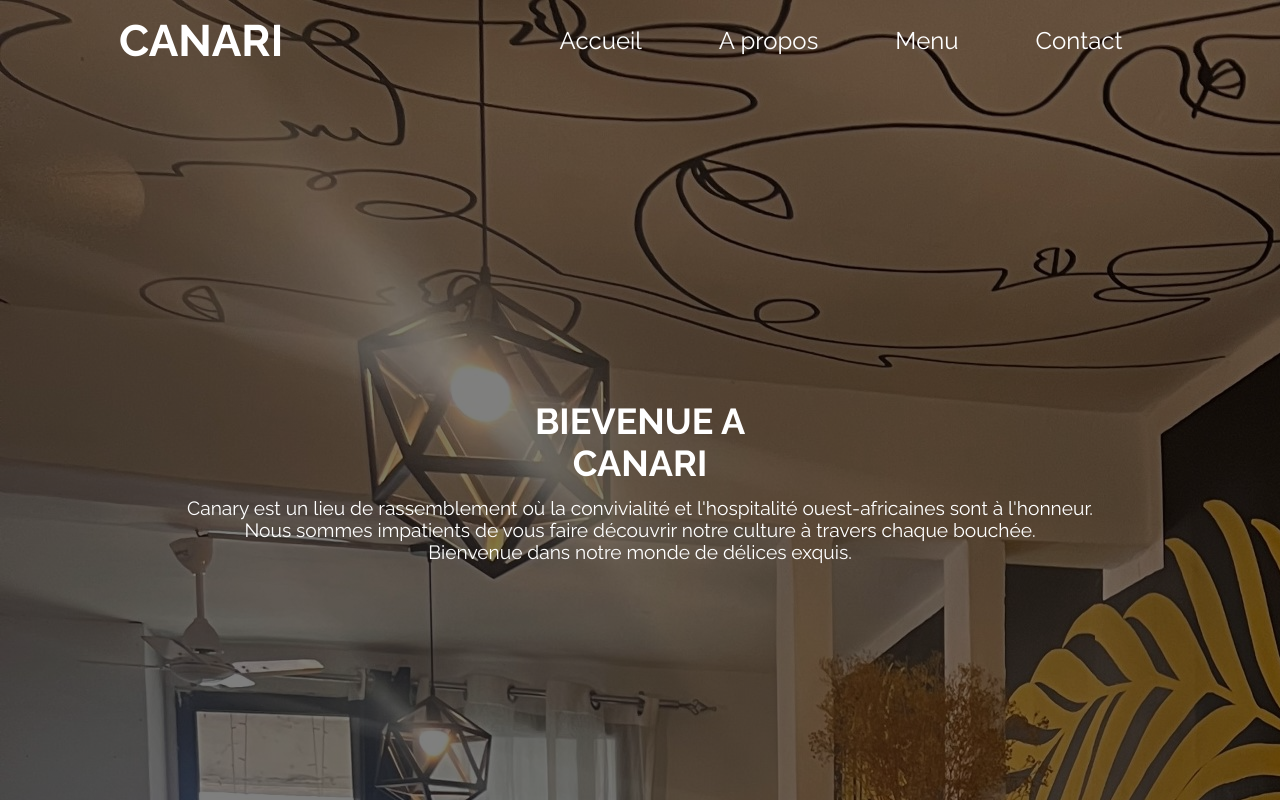
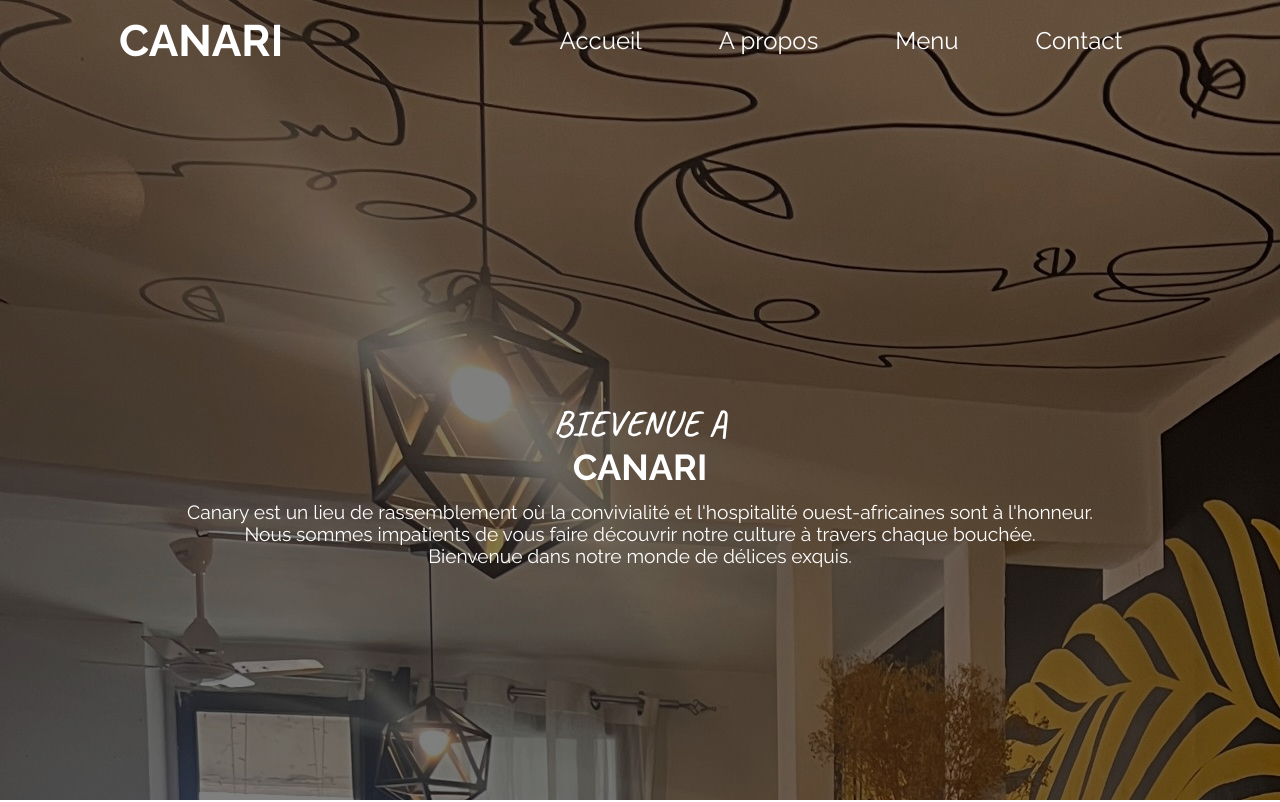
Before and after one commit to rxb3n/canari-site, a Vue app in the folder canari-site/: page / in a window 1280 px wide. Shown: the top 802 px of the page. Built offline with nearby package versions, Linux system fonts and the light colour scheme.

Commit message:
gallery done, header done, footer done

```diff
--- a/canari-site/src/components/Hero.vue
+++ b/canari-site/src/components/Hero.vue
@@ -2,7 +2,8 @@
 <section id="hero-section">
     <div class="hero-container">
         <div class="hero-text">
-            <h1 class="hero-text-header">BIEVENUE A <br>CANARI</h1>
+            <h1 class="hero-text-header font-secondary">BIEVENUE A</h1>
+            <h1 class="hero-text-header">CANARI</h1>
             <p class="hero-description">
                 Canary est un lieu de rassemblement où la convivialité et l'hospitalité ouest-africaines sont à l'honneur. <br>
                 Nous sommes impatients de vous faire découvrir notre culture à travers chaque bouchée. <br>
--- a/canari-site/src/components/Menu.vue
+++ b/canari-site/src/components/Menu.vue
@@ -1,6 +1,6 @@
 <template>
     <!-- menu section -->
-    <section class="menu-container" id="menu">
+    <section class="menu-container" id="menu-section">
 		<div class="menu-box">
 			<div class="sauces">
 				<h2 class="text-primary space-mar">NOS SAUCES (3000 CFA)</h2>
--- a/canari-site/src/components/Navbar.vue
+++ b/canari-site/src/components/Navbar.vue
@@ -2,16 +2,16 @@
     <section id="nav-section">
         <div class="nav-container" :class="{ 'scrolled': isScrolled }">
             <div class="nav-logo">
-                <a href="#hero-section"><h2 class="nav logo">CANARI</h2></a>
+                <a href="/"><h2 class="nav logo">CANARI</h2></a>
             </div>
             <div class="nav-elements">
-                <a href="/"><p class="nav">Accueil</p></a>
+                <a href="#hero-section"><p class="nav">Accueil</p></a>
                <a href="#about-section"><p class="nav">A propos</p></a>
 
             <div class="menu-dropdown">
                <a href="#menu-section"><p class="dropbtn">Menu</p></a>
                 <div class="dropdown-content">
-                    <a href="#">MENU COMPLET</a>
+                    <a @click="showModal" href="#menu-section">MENU COMPLET</a>
                 </div>
             </div>
 
--- a/canari-site/src/style.css
+++ b/canari-site/src/style.css
@@ -27,6 +27,8 @@
 	--m-sm: 2rem;
 	--p-big: 1rem 0;
 }
+
+
 
 html {
 	scroll-behavior: smooth;
@@ -76,3 +78,14 @@ a:link{
 	margin-top: 10%;
 	margin-left: 50%;
 }
+
+/* SWIPER STYLE */
+
+.swiper-pagination-bullet-active {
+	background-color:var(--highlight-color) !important;
+}
+
+.swiper-button-next,
+.swiper-button-prev {
+	color: var(--highlight-color) !important;
+}
--- a/canari-site/src/styles/hero.css
+++ b/canari-site/src/styles/hero.css
@@ -24,3 +24,7 @@
   margin-top: 1%;
   font-size: 1.2em;
 }
+
+.font-secondary {
+  font-family: var(--secondary-font-family);
+}
```
